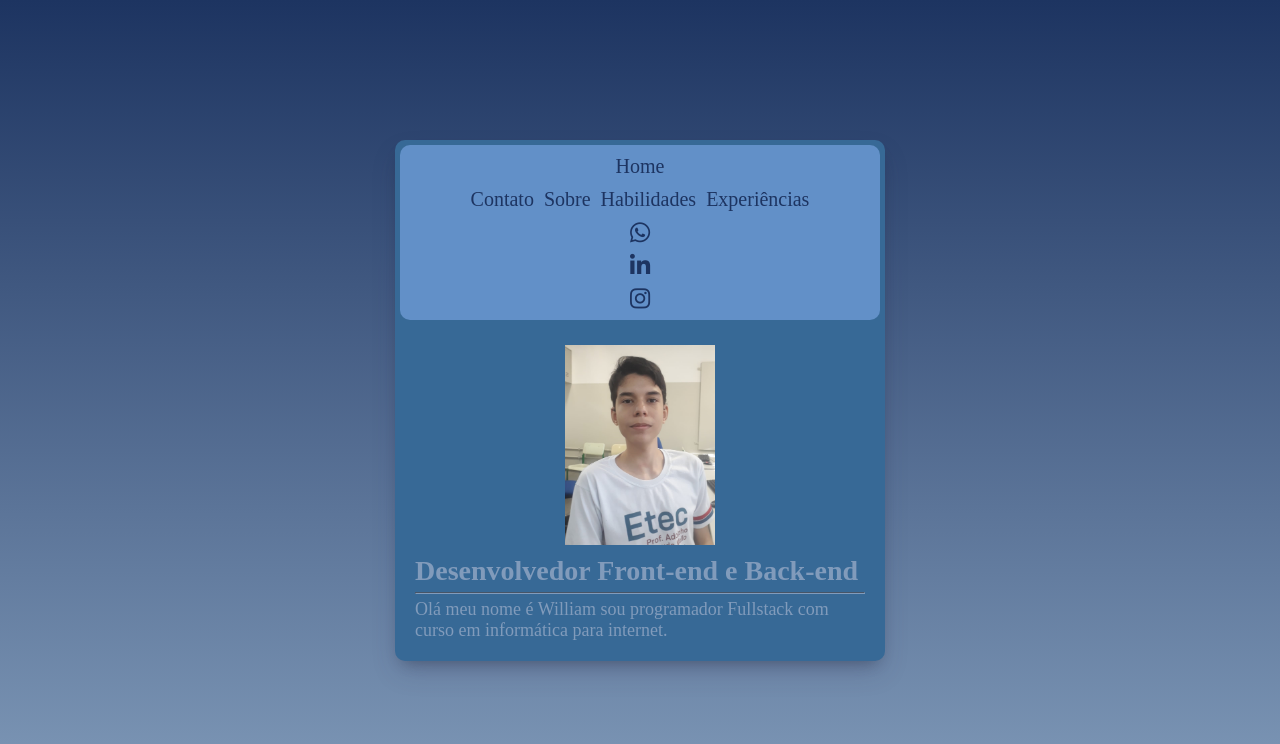
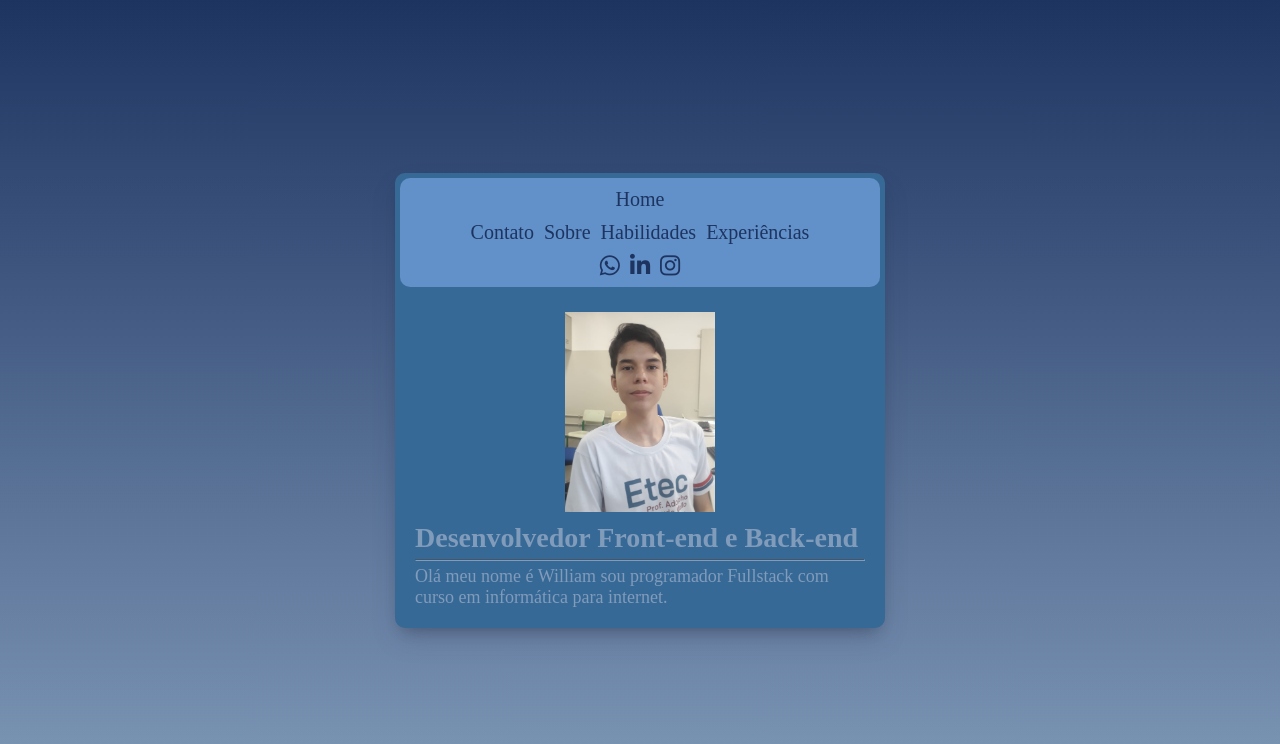
Before and after one commit to WilliamEduardo20/Portifolio, a plain HTML site: page index.html in a window 1280 px wide. Drawn offline with Linux system fonts and the light colour scheme; a web font is replaced by a local one.

Commit message:
Update index.html

```diff
--- a/index.html
+++ b/index.html
@@ -20,9 +20,11 @@
                 <a href="habilidades.html" class="playwrite-nl">Habilidades</a>
                 <a href="experiencias.html" class="playwrite-nl">Experiências</a>
             </div>
-            <i class="fa-brands fa-whatsapp" style="color: #1D3461;" alt="whatsapp"></i>
-            <i class="fa-brands fa-linkedin-in" style="color: #1D3461;" alt="linkedin-in"></i>
-            <i class="fa-brands fa-instagram" style="color: #1D3461;" alt="instagram"></i>
+            <div class="contatos">
+                <i class="fa-brands fa-whatsapp" style="color: #1D3461;" alt="whatsapp"></i>
+                <i class="fa-brands fa-linkedin-in" style="color: #1D3461;" alt="linkedin-in"></i>
+                <i class="fa-brands fa-instagram" style="color: #1D3461;" alt="instagram"></i>
+            </div>
         </header>
         <main>
             <section>
```
